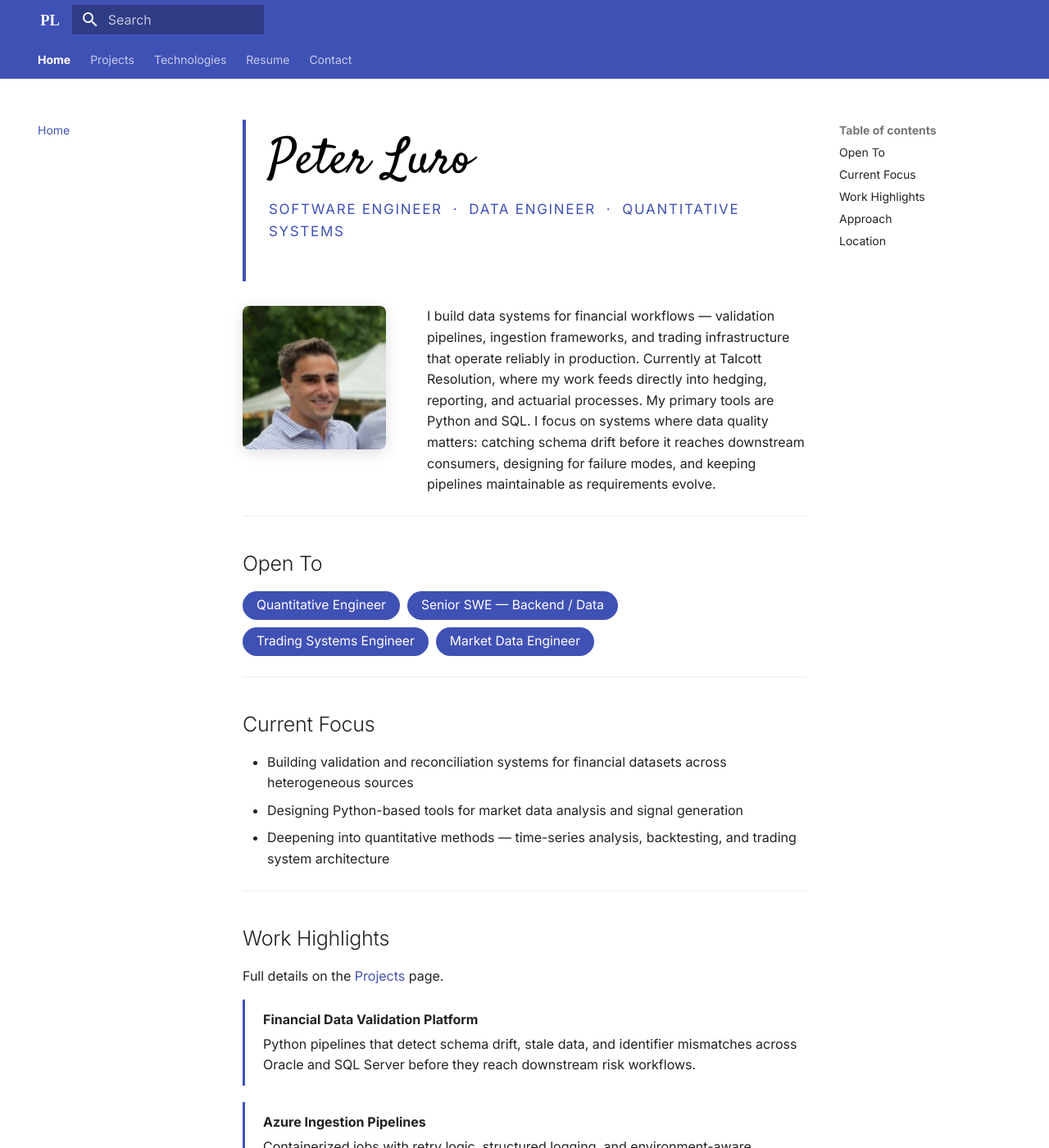
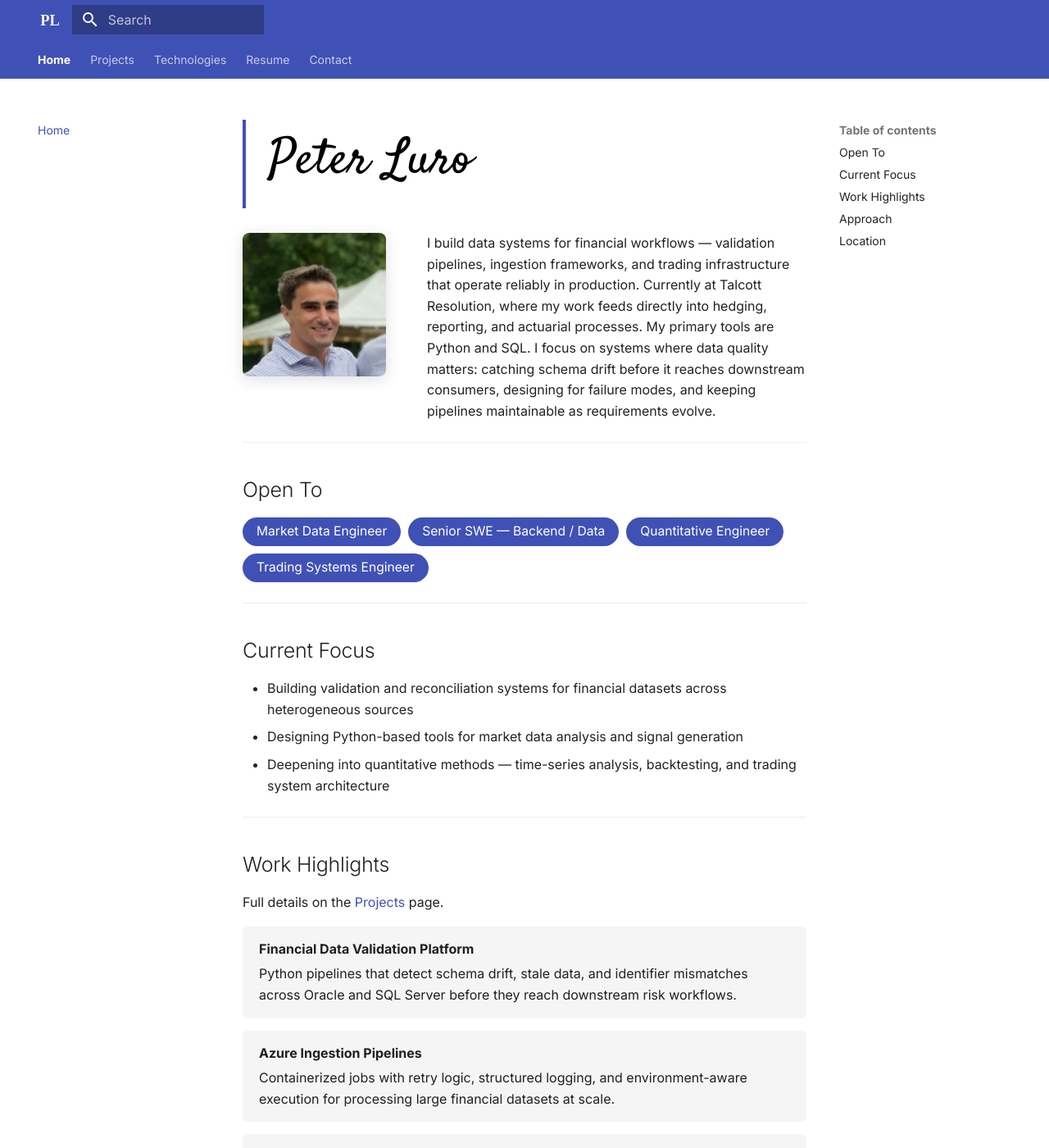
Before and after one commit to paluro567/personal-website, an MkDocs documentation site: the page built from docs/index.md, in a window 1280 px wide and 1400 px high. Shown: the whole window at 82% size. Built offline with MkDocs 1.6.1 and Material for MkDocs 9.7.7, drawn with Linux system fonts in a browser that asks for light colours; some of the changed text lies outside the part shown.

Commit message:
formatting

```diff
--- a/docs/css/styles.css
+++ b/docs/css/styles.css
@@ -22,16 +22,6 @@
   margin-bottom: 0.3rem !important;
   margin-top: 0 !important;
   color: #000000 !important;
-}
-
-.hero-subtitle {
-  font-size: 0.85rem !important;
-  font-weight: 500 !important;
-  letter-spacing: 0.1em !important;
-  text-transform: uppercase !important;
-  color: var(--md-primary-fg-color) !important;
-  margin-bottom: 1.75rem !important;
-  margin-top: 0 !important;
 }
 
 /* ── "Peter Luro" home tab — subtle brand treatment ──────────── */
@@ -97,14 +87,15 @@
 
 /* ── Work highlight cards ─────────────────────────────────────── */
 .highlight-card {
-  border-left: 3px solid var(--md-primary-fg-color);
-  padding: 0.6rem 0 0.6rem 1.1rem;
-  margin-bottom: 1rem;
+  background: var(--md-code-bg-color);
+  border-radius: 6px;
+  padding: 0.75rem 1rem;
+  margin-bottom: 0.75rem;
 }
 
 .highlight-card strong {
   display: block;
-  margin-bottom: 0.2rem;
+  margin-bottom: 0.25rem;
 }
 
 /* ── Project tech badges ──────────────────────────────────────── */
@@ -152,6 +143,18 @@
   border-radius: 999px;
 }
 
+/* ── Employer section headers (Projects page) ─────────────────── */
+.employer-header {
+  border-bottom: 2px solid var(--md-primary-fg-color);
+  padding-bottom: 0.3rem;
+  margin-top: 2rem;
+}
+
+/* ── Hide "Made with Material for MkDocs" footer ─────────────── */
+.md-footer-meta {
+  display: none;
+}
+
 /* ── Contact grid ─────────────────────────────────────────────── */
 .contact-grid {
   display: grid;
--- a/docs/index.md
+++ b/docs/index.md
@@ -1,6 +1,5 @@
 <div class="hero-card">
   <h1 class="hero-name">Peter Luro</h1>
-  <p class="hero-subtitle">Software Engineer &nbsp;·&nbsp; Data Engineer &nbsp;·&nbsp; Quantitative Systems</p>
 </div>
 
 <div class="profile-section">
@@ -19,10 +18,10 @@ My primary tools are Python and SQL. I focus on systems where data quality matte
 ## Open To
 
 <div class="role-tags">
+  <span class="role-tag">Market Data Engineer</span>
+  <span class="role-tag">Senior SWE — Backend / Data</span>
   <span class="role-tag">Quantitative Engineer</span>
-  <span class="role-tag">Senior SWE — Backend / Data</span>
   <span class="role-tag">Trading Systems Engineer</span>
-  <span class="role-tag">Market Data Engineer</span>
 </div>
 
 ---
--- a/mkdocs.yml
+++ b/mkdocs.yml
@@ -31,8 +31,13 @@ extra_css:
 extra_javascript:
   - js/custom.js
 
+markdown_extensions:
+  - attr_list
+
 extra:
   social:
+    - icon: fontawesome/brands/github
+      link: https://github.com/peterluro
     - icon: fontawesome/brands/linkedin
       link: https://www.linkedin.com/in/peter-luro-a233a1148/
     - icon: fontawesome/regular/envelope
```
Also changed, not shown: other parts of docs/index.md (+7 -1 lines), docs/Projects.md (+7 -4 lines), docs/Technologies.md (+9 -3 lines), docs/contact.md (+9 -7 lines), site/404.html, site/Contact/index.html, site/Projects/index.html, site/Technologies/index.html, site/css/styles.css, site/index.html, site/search/search_index.json.
